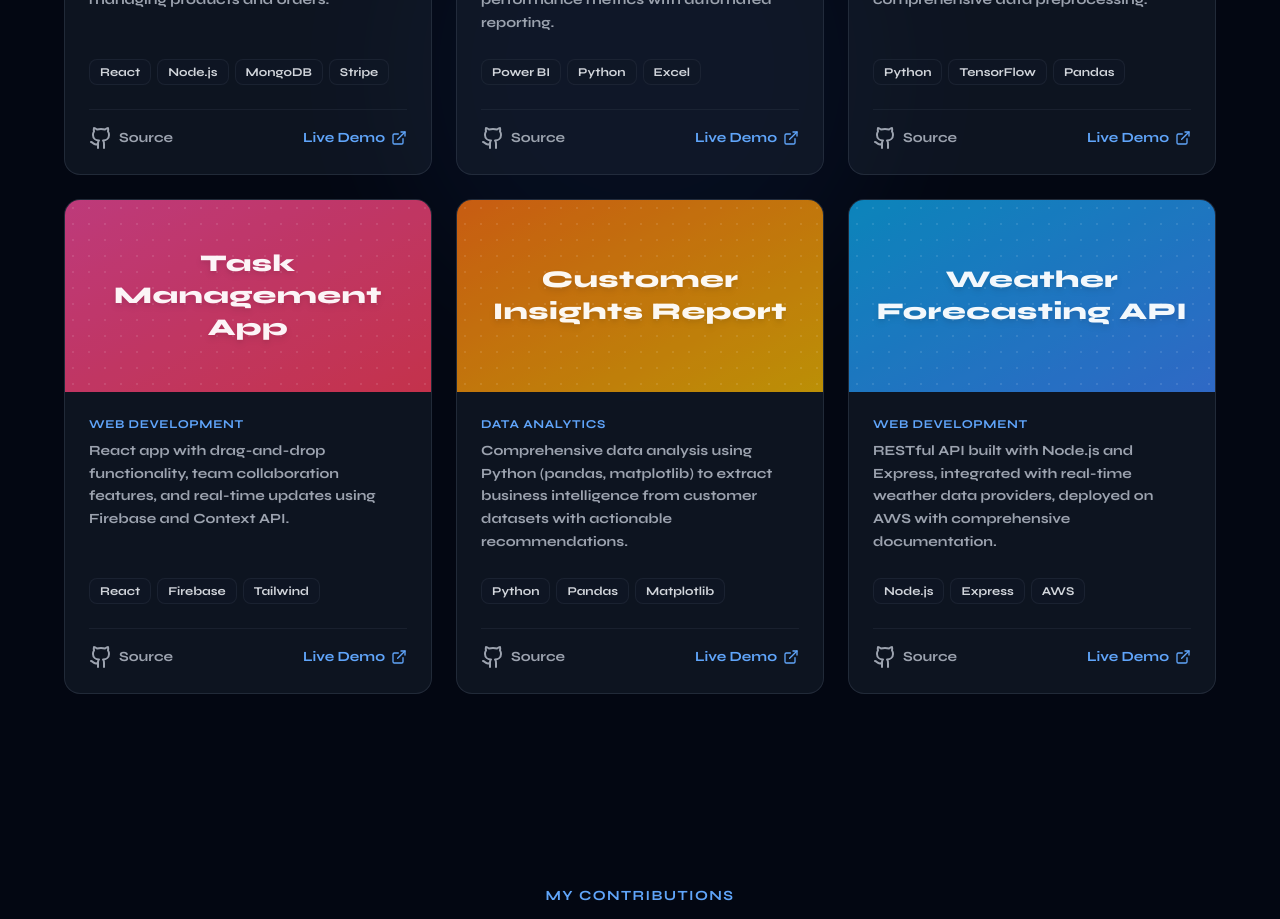
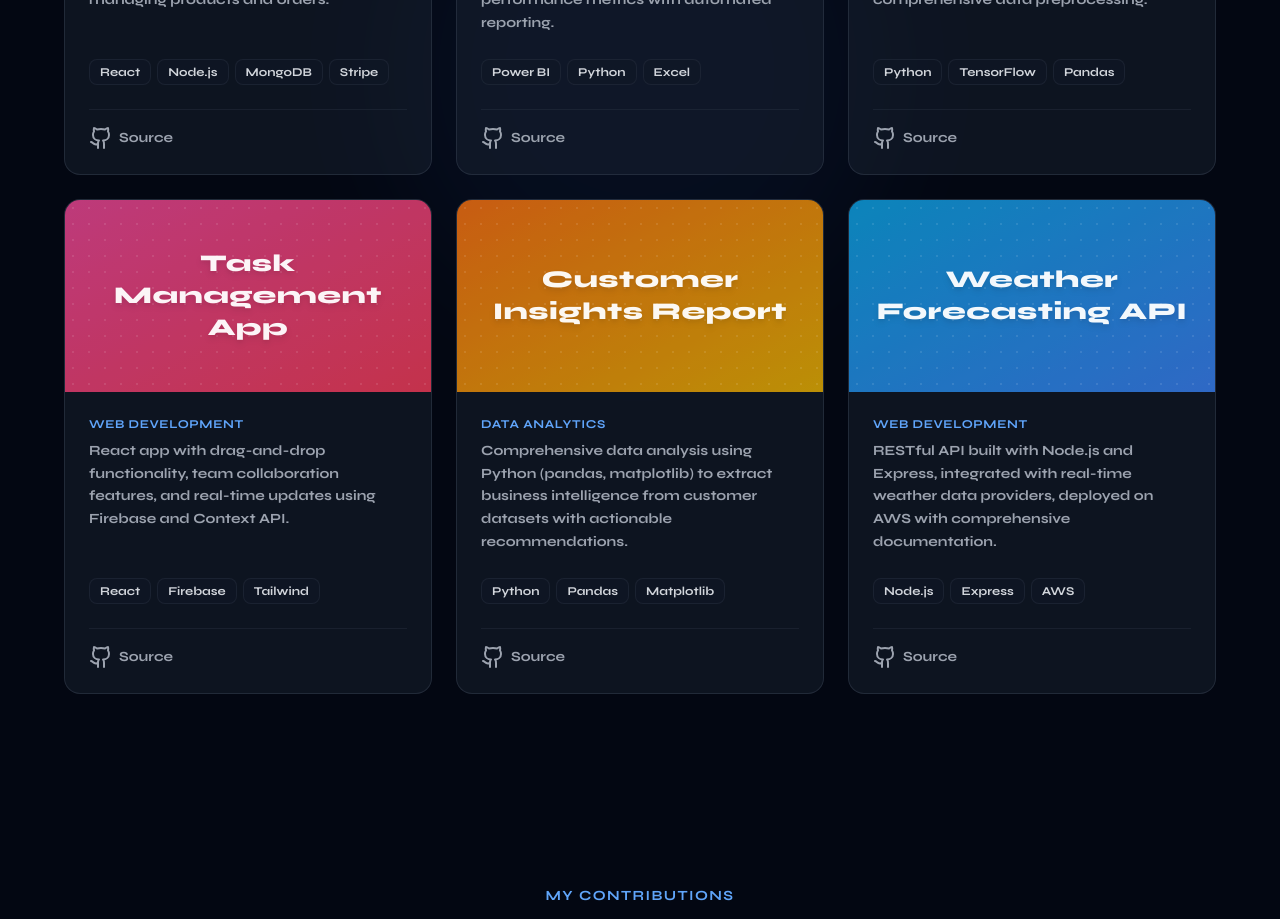
Before and after one commit to UsamaZulfiqar-7/Portfolio, a React (Vite) app: page / in a window 1280 px wide. Shown: the part 3800-4719 px from the top of the page. Built offline with nearby package versions, Linux system fonts and the light colour scheme.

Commit message:
Remove Live Demo link and icon from Projects

```diff
--- a/src/components/Projects.jsx
+++ b/src/components/Projects.jsx
@@ -1,7 +1,7 @@
 import { useRef, useState } from "react";
 import { projects } from "../data/config";
 import { useInView } from "../hooks/useInView";
-import { Github, ExternalLink } from "lucide-react";
+import { Github } from "lucide-react";
 export default function Projects() {
   const ref = useRef(null);
   const inView = useInView(ref, 0.1);
@@ -98,13 +98,7 @@ export default function Projects() {
                     <Github className="w-4.5 h-4.5" />
                     <span>Source</span>
                   </a>
-                  <a
-                    href={p.demo}
-                    className="flex items-center gap-1.5 text-blue-400 hover:text-blue-300 text-sm font-semibold transition-colors group/link"
-                  >
-                    <span>Live Demo</span>
-                    <ExternalLink className="w-4 h-4 transition-transform group-hover/link:translate-x-0.5 group-hover/link:-translate-y-0.5" />
-                  </a>
+
                 </div>
               </div>
             </div>
```
